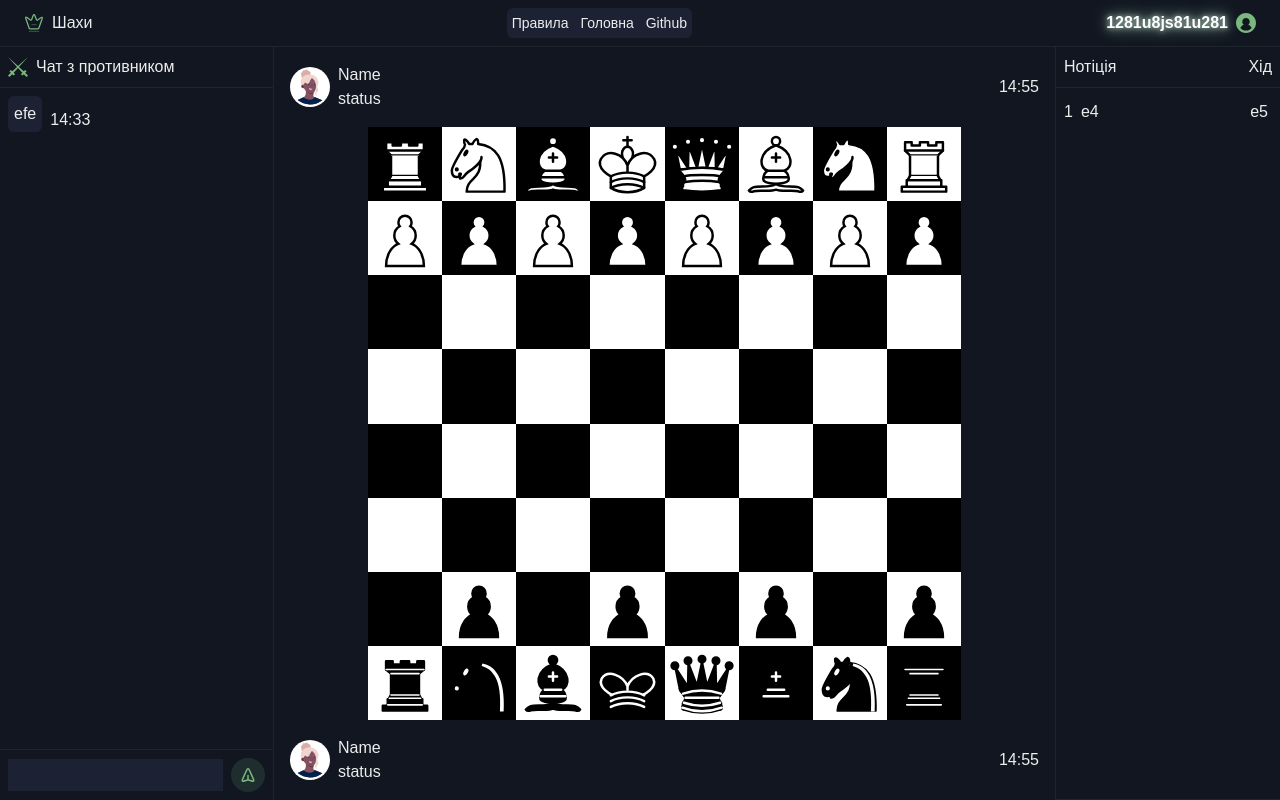
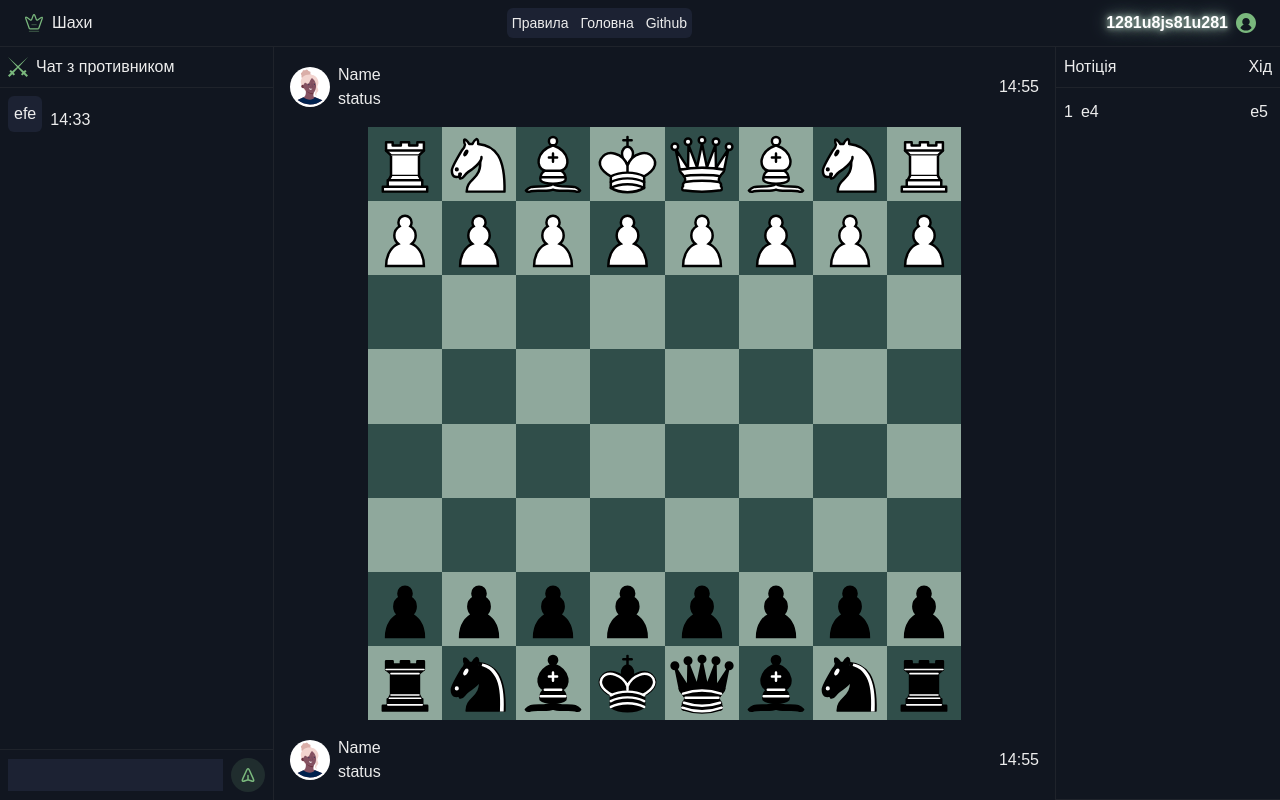
Before and after one commit to Badyan54/chess_web, a Next.js app in the folder src/frontend/: page /game in a window 1280 px wide. Built offline with nearby package versions, Linux system fonts and the light colour scheme.

Commit message:
replace board's color with suitble one

```diff
--- a/src/frontend/ui/game_page/gama_zone/board.tsx
+++ b/src/frontend/ui/game_page/gama_zone/board.tsx
@@ -19,7 +19,7 @@ export default function Board(){
         <Square
           key={`${rowI}-${colI}`}
           figure={col}
-          bg_color={(colI + rowI) % 2 === 0 ? "bg-black" : "bg-white" }
+          bg_color={(colI + rowI) % 2 === 0 ? "bg-[#304E4A]" : "bg-[#8FA89C]" }
           />
       ))))}
     </div>
```
